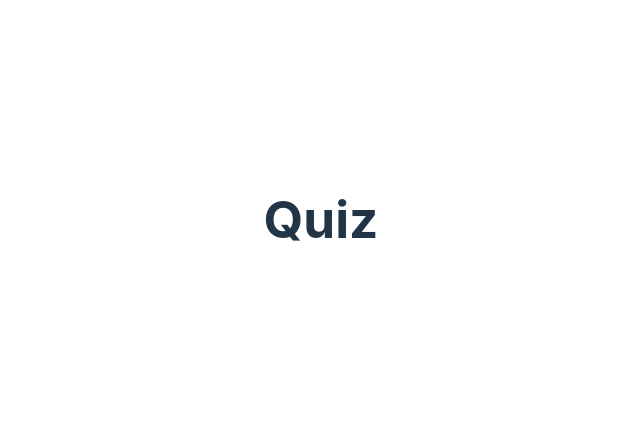
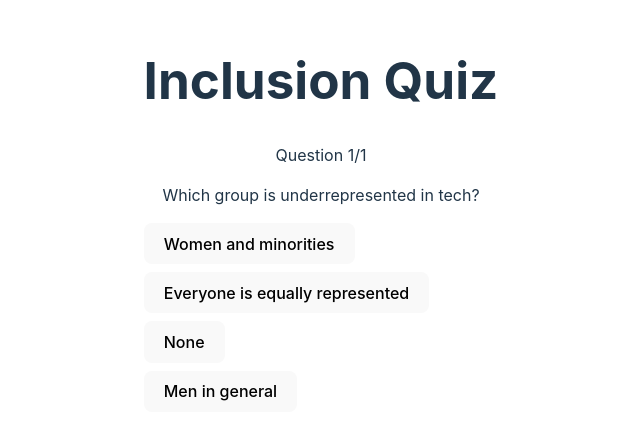
Before and after one commit to fjuncal/inclusion-quiz, a React (Vite) app: page /quiz in a window 1280 px wide. Shown: the part 181-620 px from the top of the page, without its empty margins (319-959 px from the left). Built offline with nearby package versions, Linux system fonts and the light colour scheme.

Commit message:
Criando pagina de About e Quiz

```diff
--- a/src/App.tsx
+++ b/src/App.tsx
@@ -1,14 +1,16 @@
 import { BrowserRouter, Route, Routes } from "react-router-dom";
 import "./App.css";
 import VideoSection from "./pages/VideoSection";
+import Quiz from "./pages/Quiz";
+import About from "./pages/About";
 
 function App() {
   return (
     <BrowserRouter>
       <Routes>
         <Route path="/" element={<VideoSection />} />
-        <Route path="/quiz" element={<h1>Quiz</h1>} />
-        <Route path="/about" element={<h1>About</h1>} />
+        <Route path="/quiz" element={<Quiz />} />
+        <Route path="/about" element={<About />} />
       </Routes>
     </BrowserRouter>
   );
--- /dev/null
+++ b/src/pages/About.tsx
@@ -0,0 +1,30 @@
+import React from "react";
+
+function About() {
+  return (
+    <div style={{ padding: "1rem" }}>
+      <h1>About this Project</h1>
+      <p>
+        This quiz was created to raise awareness about discrimination and the
+        importance of diversity in the tech industry. By learning more about
+        these topics, we can help create a more inclusive and equitable
+        environment for everyone.
+      </p>
+      <p>
+        <strong>Tech Stack:</strong> React (Vite) + TypeScript, React Router.
+        This project demonstrates knowledge from the Analysis and Development of
+        Systems course, applying front-end skills to address social issues.
+      </p>
+      <p>
+        <strong>References:</strong>
+      </p>
+      <ul>
+        <li>UN Women statistics on women in STEM</li>
+        <li>Articles and videos on race and gender equity</li>
+        <li>Any other relevant link or data source</li>
+      </ul>
+    </div>
+  );
+}
+
+export default About;
--- /dev/null
+++ b/src/pages/Quiz.tsx
@@ -0,0 +1,84 @@
+import { useState } from "react";
+
+interface Question {
+  questionText: string;
+  answerOptions: {
+    answerText: string;
+    isCorrect: boolean;
+  }[];
+}
+
+function Quiz() {
+  const questions: Question[] = [
+    {
+      questionText: "Which group is underrepresented in tech?",
+      answerOptions: [
+        { answerText: "Women and minorities", isCorrect: true },
+        { answerText: "Everyone is equally represented", isCorrect: false },
+        { answerText: "None", isCorrect: false },
+        { answerText: "Men in general", isCorrect: false },
+      ],
+    },
+    // Adicione mais perguntas aqui
+  ];
+
+  const [currentQuestion, setCurrentQuestion] = useState<number>(0);
+  const [score, setScore] = useState<number>(0);
+  const [showScore, setShowScore] = useState<boolean>(false);
+
+  const handleAnswerOptionClick = (isCorrect: boolean) => {
+    if (isCorrect) {
+      setScore((prev) => prev + 1);
+    }
+    const nextQuestion = currentQuestion + 1;
+    if (nextQuestion < questions.length) {
+      setCurrentQuestion(nextQuestion);
+    } else {
+      setShowScore(true);
+    }
+  };
+
+  return (
+    <div style={{ padding: "1rem" }}>
+      <h1>Inclusion Quiz</h1>
+      {showScore ? (
+        <div>
+          <p>
+            You scored {score} out of {questions.length}
+          </p>
+          {/* Mensagem de conscientização */}
+          <p>
+            Remember, diversity and inclusion are essential for innovation in
+            technology!
+          </p>
+        </div>
+      ) : (
+        <>
+          <div>
+            <p>
+              Question {currentQuestion + 1}/{questions.length}
+            </p>
+            <p>{questions[currentQuestion].questionText}</p>
+          </div>
+          <div>
+            {questions[currentQuestion].answerOptions.map(
+              (answerOption, index) => (
+                <button
+                  key={index}
+                  onClick={() =>
+                    handleAnswerOptionClick(answerOption.isCorrect)
+                  }
+                  style={{ display: "block", margin: "0.5rem 0" }}
+                >
+                  {answerOption.answerText}
+                </button>
+              )
+            )}
+          </div>
+        </>
+      )}
+    </div>
+  );
+}
+
+export default Quiz;
```
